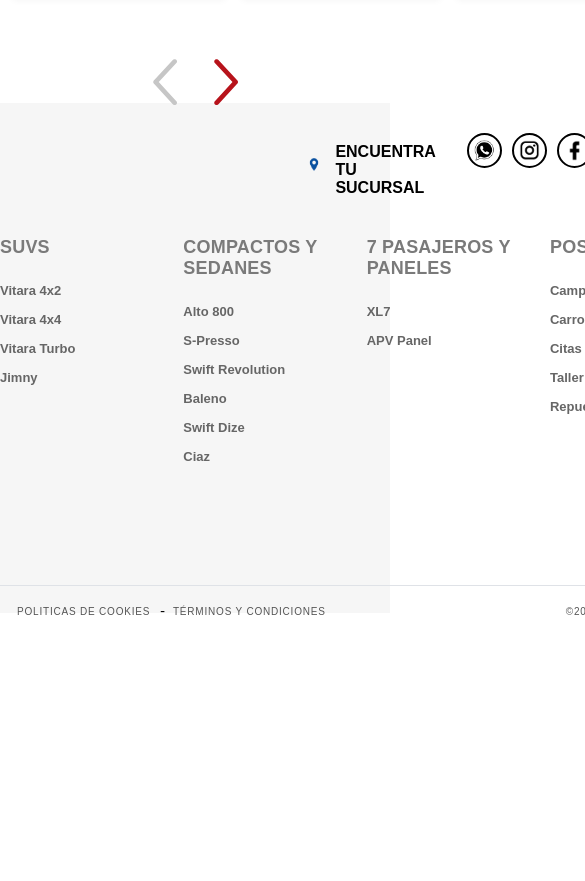
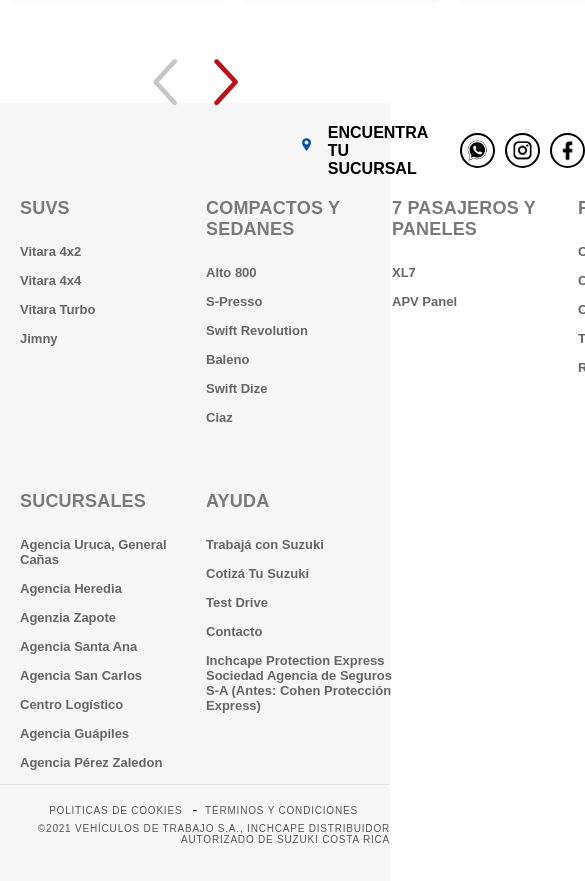
Before and after one commit to LangerTwo/Proyecto-Ejercicio-Suzuki, a plain HTML site: page index.html in a window 390 px wide. Shown: the part 3695-4576 px from the top of the page, 585 px wide, since content can reach past the window. Before the commit the page ends 4323 px from the top, so only its background shows below. Drawn offline with Linux system fonts and the light colour scheme.

Commit message:
se arreglo footer y ya es responsable

```diff
--- a/style.css
+++ b/style.css
@@ -855,31 +855,33 @@ div.img_box:hover img.img_box_1{
 
  /*Footer social*/
  .parte-7{
-    width: 100%;
-    height: 510px;
+    /* width: 100%; */
+    /* height: 510px; */
     background-color: #f6f6f6;
  }
 
  .foot-social {
     display: flex;
-    justify-content: center;
+    /* justify-content: center; */
 }
 
 .foot_link {
     width: 1100px;
     display: flex;
     gap: 20px;
+    justify-content: space-between;
 }
 
 .link_foot {
     display: flex;
-    flex-direction: row;
+    /* flex-direction: row; */
     gap: 15px;
-    margin-left: 600px;
+    margin-left: 300px;
     align-items: center;
     text-decoration: none;
-    margin-top: 40px;
-    margin-bottom: 40px;
+    /* margin-top: 40px; */
+    /* margin-bottom: 40px; */
+    /* margin: 40px; */
 }
 
 .text-link{
@@ -929,12 +931,13 @@ div.img_box:hover img.img_box_1{
  }
 
  .foot-info{
-    width: 1100px;
-    height: 349px;
+    /* width: 1100px;   */
+    /* height: 349px; */
     /* background: white; */
-    margin: 0 auto;
+    /* margin: 0 auto; */
     display: flex;
     border-bottom: 1px solid #dfe2e7;
+    padding: 0 20px;
  }
 
  .title-suv{
@@ -961,12 +964,12 @@ div.img_box:hover img.img_box_1{
  /*Foot sup*/
 
  .foot-sup{
-    width: 1100px;
-    height: 35px;
-    margin: 0 auto;
+    /* width: 1100px; */
+    /* height: 35px; */
+    /* margin: 0 auto; */
     /* background-color: white; */
     padding:15px 0 24px;
-    margin-bottom:20px;
+    /* margin-bottom:20px; */
     display:flex;
 }
 
@@ -1177,4 +1180,24 @@ nav.menu:hover div.menu-text{
     .info-card-4 {
         display: none;
     }
+
+    /*footer*/
+    .caja-7 {
+        padding-bottom: 80px;
+    }
+    .link_foot {
+        margin-left: 300px;
+    }
+    .foot-info {
+        display: grid;
+        grid-template-columns: 1fr 1fr 1fr 1fr;
+        grid-template-rows: 1fr 1fr;
+    }
+    .foot-sup {
+        flex-direction: column;
+        align-items: center;
+    }
+    .sup-1, .sup-2 {
+        width: auto;
+    }
 }
```
